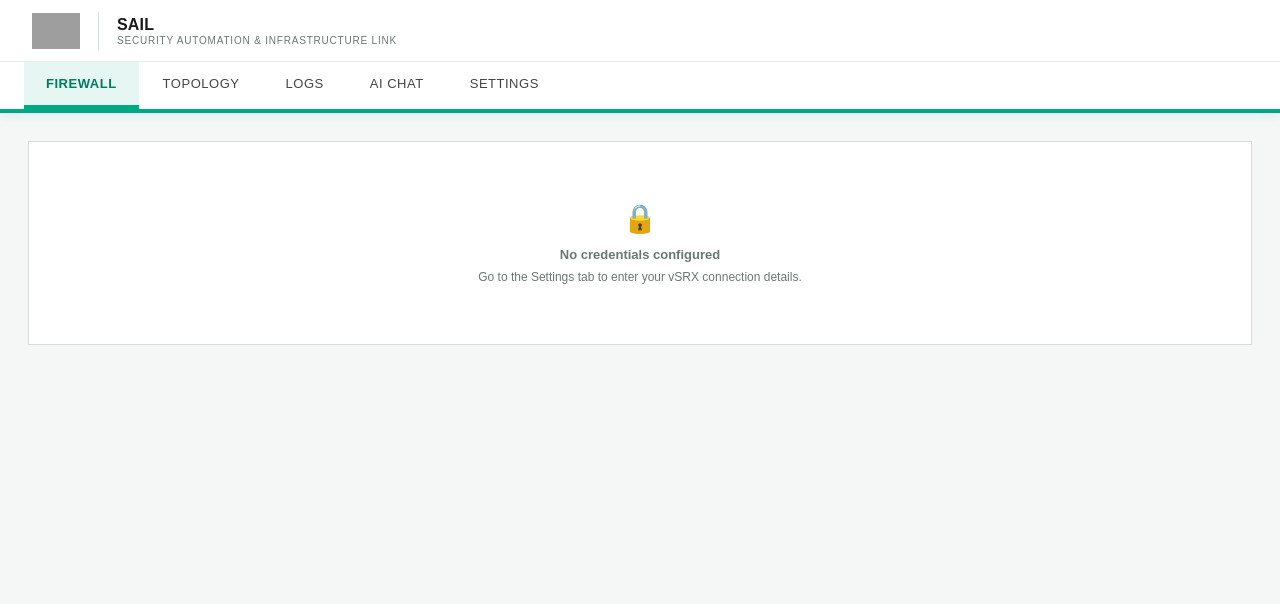
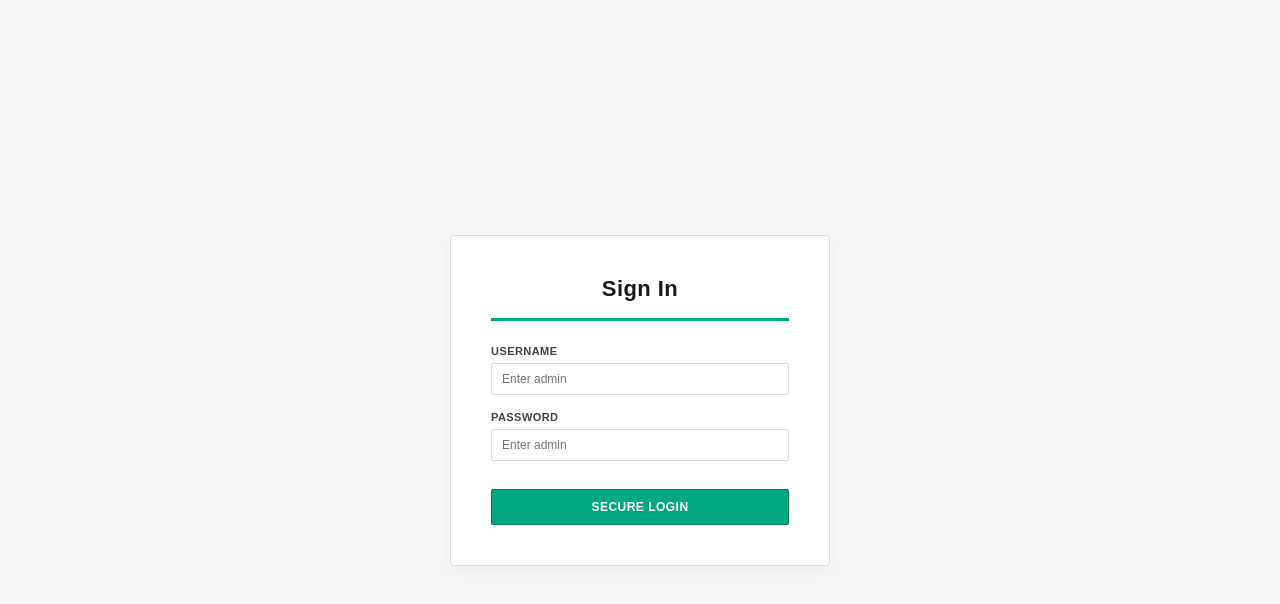
Before and after one commit to Mohamed-Chaker-Jouini/sail-loki-grafana, a React (Vite) app in the folder frontend/: page / in a window 1280 px wide. Shown: the top 604 px of the page. Built offline with nearby package versions, Linux system fonts and the light colour scheme; grey boxes are pictures that could not be loaded; a web font is replaced by a local one.

Commit message:
Adding Login page

```diff
--- a/frontend/src/App.tsx
+++ b/frontend/src/App.tsx
@@ -6,6 +6,7 @@ import Logs from './pages/Logs'
 import AiChat from './pages/AiChat'
 import Settings from './pages/Settings'
 import Toast from './components/Toast'
+import Login from './pages/Login' // Adjust path if needed
 
 export type Tab = 'firewall' | 'topology' | 'logs' | 'ai' | 'settings'
 
@@ -18,10 +19,18 @@ const TABS: { id: Tab; label: string }[] = [
 ]
 
 export default function App() {
+  const [isLoggedIn, setIsLoggedIn] = useState(false)
   const [tab, setTab] = useState<Tab>('firewall')
 
+  // Render Login screen if not authenticated
+  if (!isLoggedIn) {
+    return <Login onLogin={() => setIsLoggedIn(true)} />
+  }
+
+  // Render main app once authenticated
   return (
     <>
+      {/* If you want a logout button in your header, you could pass setIsLoggedIn(false) down as a prop */}
       <Header activeTab={tab} tabs={TABS} onTabChange={setTab} />
       <main>
         {tab === 'firewall' && <Firewall />}
--- /dev/null
+++ b/frontend/src/pages/Login.tsx
@@ -0,0 +1,110 @@
+import { useState } from 'react'
+
+interface LoginProps {
+  onLogin: () => void;
+}
+
+export default function Login({ onLogin }: LoginProps) {
+  const [username, setUsername] = useState('')
+  const [password, setPassword] = useState('')
+  const [error, setError] = useState('')
+
+  const handleLogin = (e: React.FormEvent) => {
+    e.preventDefault()
+    // Hard-coded admin credentials
+    if (username === 'admin' && password === 'admin') {
+      setError('')
+      onLogin()
+    } else {
+      setError('Invalid credentials. Please use admin / admin.')
+    }
+  }
+
+  return (
+    <div style={{
+      display: 'flex',
+      justifyContent: 'center',
+      alignItems: 'center',
+      minHeight: '100vh',
+      background: 'var(--bg)'
+    }}>
+      <div style={{
+        background: 'var(--surface)',
+        padding: '40px',
+        borderRadius: '4px',
+        border: '1px solid var(--border)',
+        width: '100%',
+        maxWidth: '380px',
+        boxShadow: '0 4px 12px rgba(0,0,0,0.03)'
+      }}>
+
+        {/* HPE Themed Header */}
+        <div style={{
+          borderBottom: '3px solid var(--hpe-green)',
+          paddingBottom: '16px',
+          marginBottom: '24px',
+          textAlign: 'center'
+        }}>
+          <h2 style={{
+            margin: 0,
+            color: 'var(--text)',
+            fontSize: '22px',
+            fontWeight: 800,
+            letterSpacing: '0.02em'
+          }}>
+            Sign In
+          </h2>
+        </div>
+
+        <form onSubmit={handleLogin} style={{ display: 'flex', flexDirection: 'column', gap: '16px' }}>
+
+          {/* Error Message */}
+          {error && (
+            <div style={{
+              color: 'var(--red)',
+              background: 'var(--red-lt)',
+              padding: '8px 12px',
+              borderRadius: '2px',
+              fontSize: '12px',
+              border: '1px solid var(--red)'
+            }}>
+              {error}
+            </div>
+          )}
+
+          {/* Username Input */}
+          <div style={{ display: 'flex', flexDirection: 'column', gap: '6px' }}>
+            <label style={{ fontSize: '11px', fontWeight: 700, color: 'var(--text-2)', textTransform: 'uppercase', letterSpacing: '0.04em' }}>
+              Username
+            </label>
+            <input
+              type="text"
+              value={username}
+              onChange={(e) => setUsername(e.target.value)}
+              placeholder="Enter admin"
+            />
+          </div>
+
+          {/* Password Input */}
+          <div style={{ display: 'flex', flexDirection: 'column', gap: '6px' }}>
+            <label style={{ fontSize: '11px', fontWeight: 700, color: 'var(--text-2)', textTransform: 'uppercase', letterSpacing: '0.04em' }}>
+              Password
+            </label>
+            <input
+              type="password"
+              value={password}
+              onChange={(e) => setPassword(e.target.value)}
+              placeholder="Enter admin"
+            />
+          </div>
+
+          {/* Submit Button */}
+          <button type="submit" className="primary" style={{ marginTop: '12px', height: '36px', fontSize: '12px' }}>
+            Secure Login
+          </button>
+
+        </form>
+      </div>
+    </div>
+  )
+}
```
